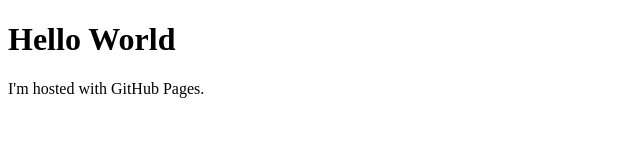
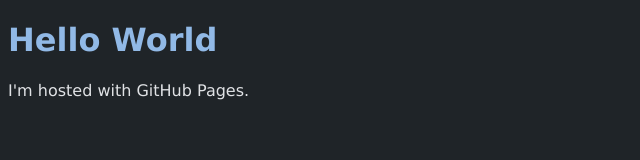
Before and after one commit to SoftwareCats/SoftwareCats.github.io, a plain HTML site: page index.html in a window 1280 px wide. Shown: the whole page, without its empty margins (0-640 px from the left). Drawn offline with Linux system fonts and the light colour scheme.

Commit message:
Add files via upload

```diff
--- a/index.html
+++ b/index.html
@@ -1,8 +1,11 @@
 <!DOCTYPE html>
 
-<html>
-  <body>
+<head>
+    <link rel="stylesheet" href="main.css">
+    <link rel="icon" href="https://avatars.githubusercontent.com/u/69300613?s=200&v=4">
+</head>
+
+<body>
     <h1>Hello World</h1>
     <p>I'm hosted with GitHub Pages.</p>
-  </body>
-</html>
+</body>
--- /dev/null
+++ b/main.css
@@ -0,0 +1,18 @@
+:root{
+    --accent: #71aff8;
+    --accent-secondary: #91b9e6;
+    --background: #24292e;
+    --background-secondary: #1f2428;
+    --text: #e0e2e5;
+    --text-secondary: #6a7370;
+}
+
+body {
+    background-color: var(--background-secondary);
+    color: var(--text);
+    font-family: 'Lucida Sans', 'Lucida Sans Regular', 'Lucida Grande', 'Lucida Sans Unicode', Geneva, Verdana, sans-serif;
+}
+
+h1 {
+    color: var(--accent-secondary)
+}
```
